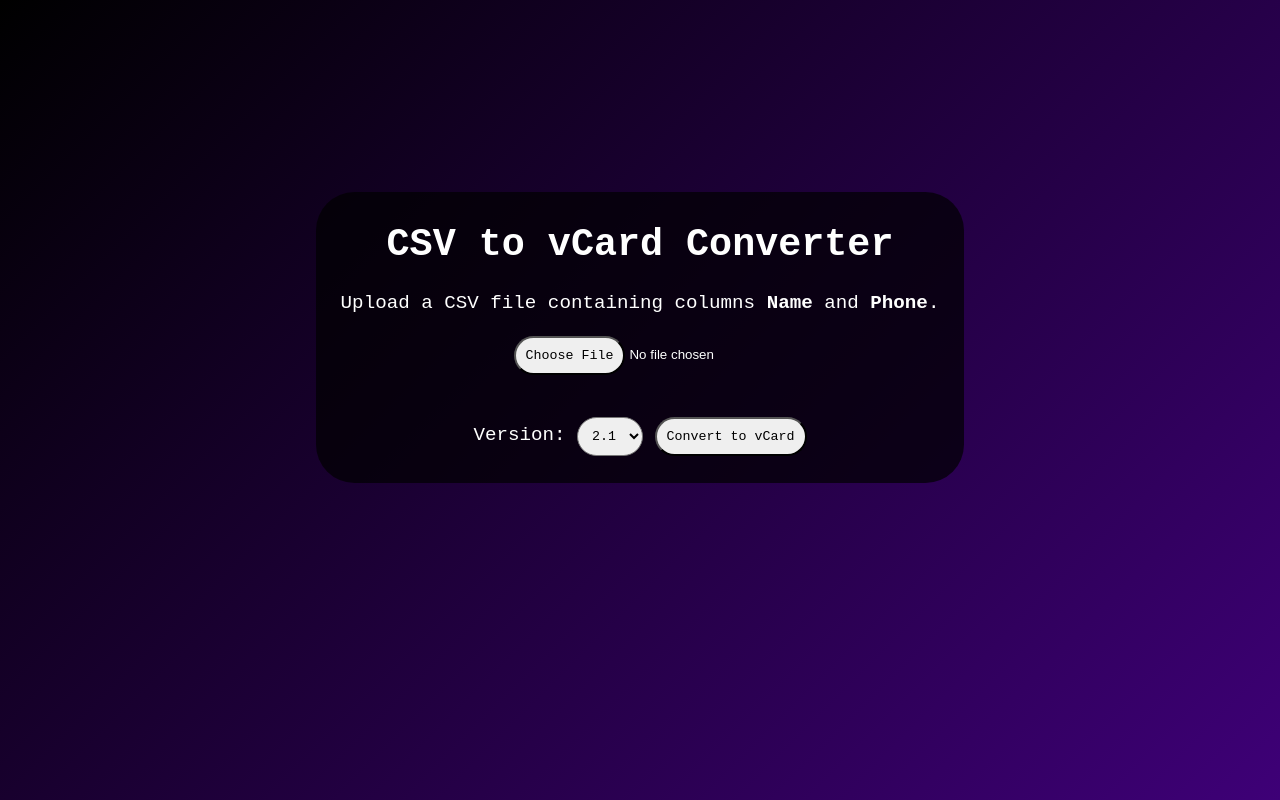
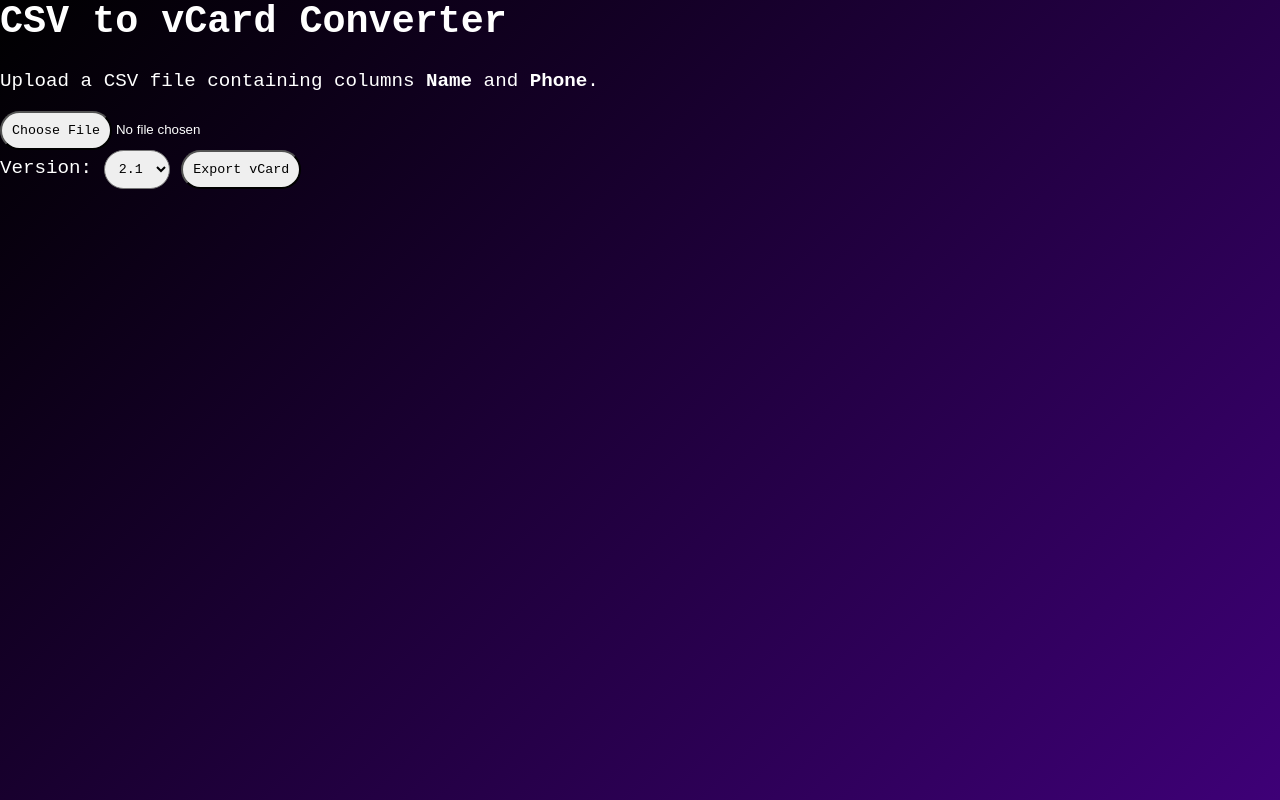
Before and after one commit to NightFuryyyyy/CSV2vCard, a plain HTML site: page index.html in a window 1280 px wide. Drawn offline with Linux system fonts and the light colour scheme.

Commit message:
Update index.html

```diff
--- a/index.html
+++ b/index.html
@@ -3,23 +3,26 @@
         <title>CSV2vCard</title>
         <meta name="viewport" content="width=device-width, initial-scale=1.0">
         <link rel="stylesheet" href="./style.css">
-        <script src="./script.js"></script>
     </head>
     <body>
-        <div class="container">
-            <div class="inner">
-                <h1>CSV to vCard Converter</h1>
-                <p>Upload a CSV file containing columns <strong>Name</strong> and <strong>Phone</strong>.</li><br><br>
-                <input type="file" accept=".csv" onchange="uploaded()"><br>
-                <div id="table"></div><br>
+        <div class="main_div">
+            <h1 class="heading">CSV to vCard Converter</h1>
+            <p class="instruction">Upload a CSV file containing columns <strong>Name</strong> and <strong>Phone</strong>.</p>
+            <input class="file_input" type="file" accept=".csv">
+            <div class="table_div">
+                <table></table>
+            </div>
+            <div class="export_div">
                 <label for="version">Version: </label>
-                <select name="version">
+                <select class="version" name="version">
                     <option value="2.1">2.1</option>
                     <option value="3.0">3.0</option>
                     <option value="4.0">4.0</option>
                 </select>
-                <input type="button" value="Convert to vCard" onclick="convertToVcf()"><br><br>
+                <input class="export_button" type="button" value="Export vCard">
             </div>
         </div>
+
+        <script src="./script.js"></script>
     </body>
 </html>
```
